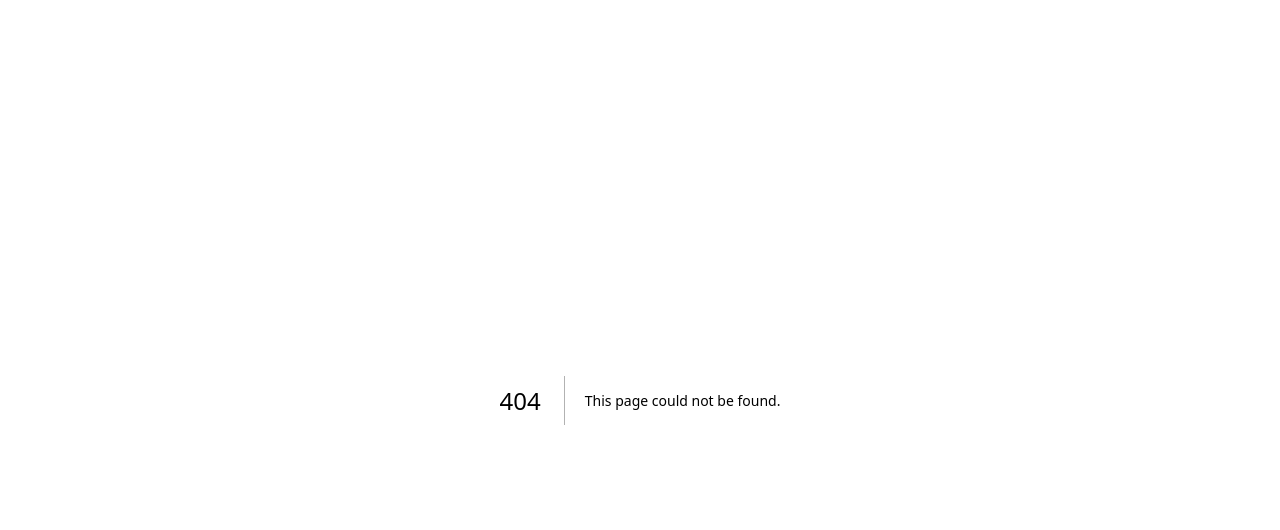
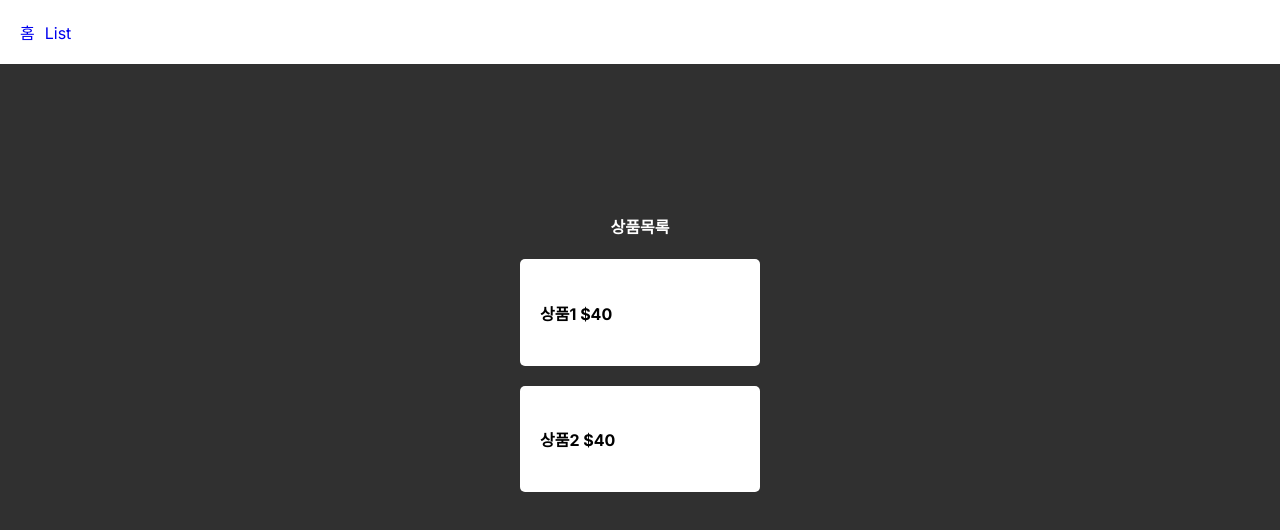
Before and after one commit to myongyop/Next.js-Fresh, a Next.js app: page /list in a window 1280 px wide. Before the commit this address had no page. Shown: the top 530 px of the page. Built offline with nearby package versions, Linux system fonts and the light colour scheme.

Commit message:
라우팅 테스트

```diff
--- a/app/globals.css
+++ b/app/globals.css
@@ -10,3 +10,19 @@
 .title-sub {
   text-align: center;
 }
+.food {
+  margin: 20px auto;
+  width: 200px;
+  background: white;
+  color: black;
+  padding: 20px;
+  border-radius: 5px;
+}
+.navbar {
+  background: white;
+  padding: 20px;
+}
+.navbar a {
+  margin-right: 10px;
+  text-decoration: none;
+}
--- a/app/layout.js
+++ b/app/layout.js
@@ -1,5 +1,6 @@
 import './globals.css'
 import { Inter } from 'next/font/google'
+import Link from 'next/link'
 
 const inter = Inter({ subsets: ['latin'] })
 
@@ -11,7 +12,13 @@
 export default function RootLayout({ children }) {
   return (
     <html lang="en">
-      <body className={inter.className}>{children}</body>
+      <body className={inter.className}>
+      <div className='navbar'>
+        <Link href="/">홈</Link>
+        <Link href="/list">List</Link>
+      </div>
+        {children}
+      </body>
     </html>
   )
 }
--- /dev/null
+++ b/app/list/page.js
@@ -0,0 +1,14 @@
+export default function List() {
+
+  return (
+    <div>
+      <h4 className='title'>상품목록</h4>
+      <div className="food">
+        <h4>상품1 $40</h4>
+      </div>
+      <div className="food">
+        <h4>상품2 $40</h4>
+      </div>
+    </div>
+  )
+}
--- a/app/page.js
+++ b/app/page.js
@@ -1,5 +1,6 @@
 import Image from 'next/image'
 import styles from './page.module.css'
+import Link from 'next/link'
 
 export default function Home() {
   let name = 'zend'
@@ -8,9 +9,7 @@
   return (
     <div>
       <h4 className='title'>애플후레시 {name}</h4>
-      <p className='title-sub'>by zend {age}</p>
-      <a href="{link}">링크</a>
-      <p style={{ color:'red' }}>by zend {age}</p>
+      <p className='title-sub'>by zend {age}</p>\
     </div>
   )
 }
```
Also changed, not shown: app/abc/page.js (added, +8 -0 lines).
